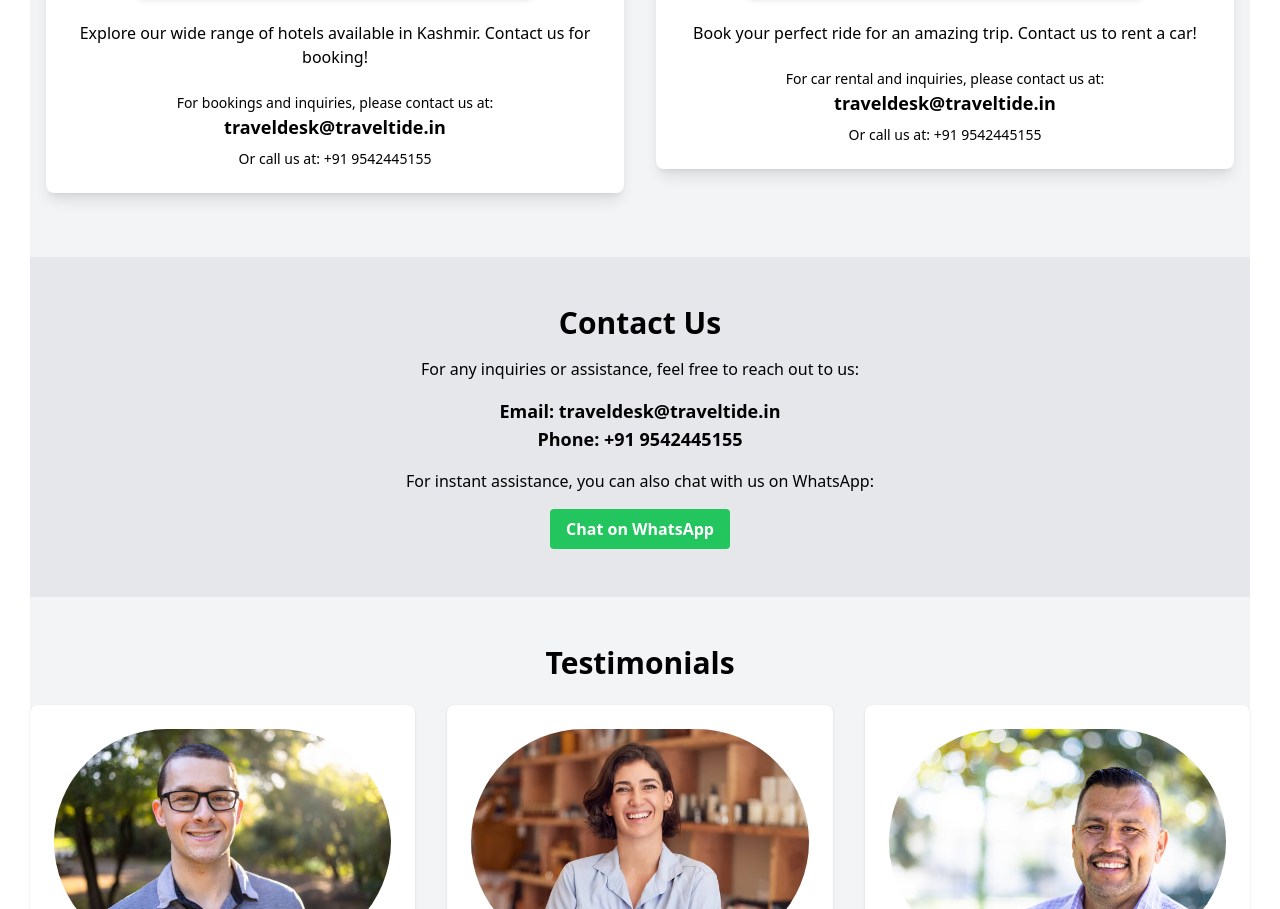
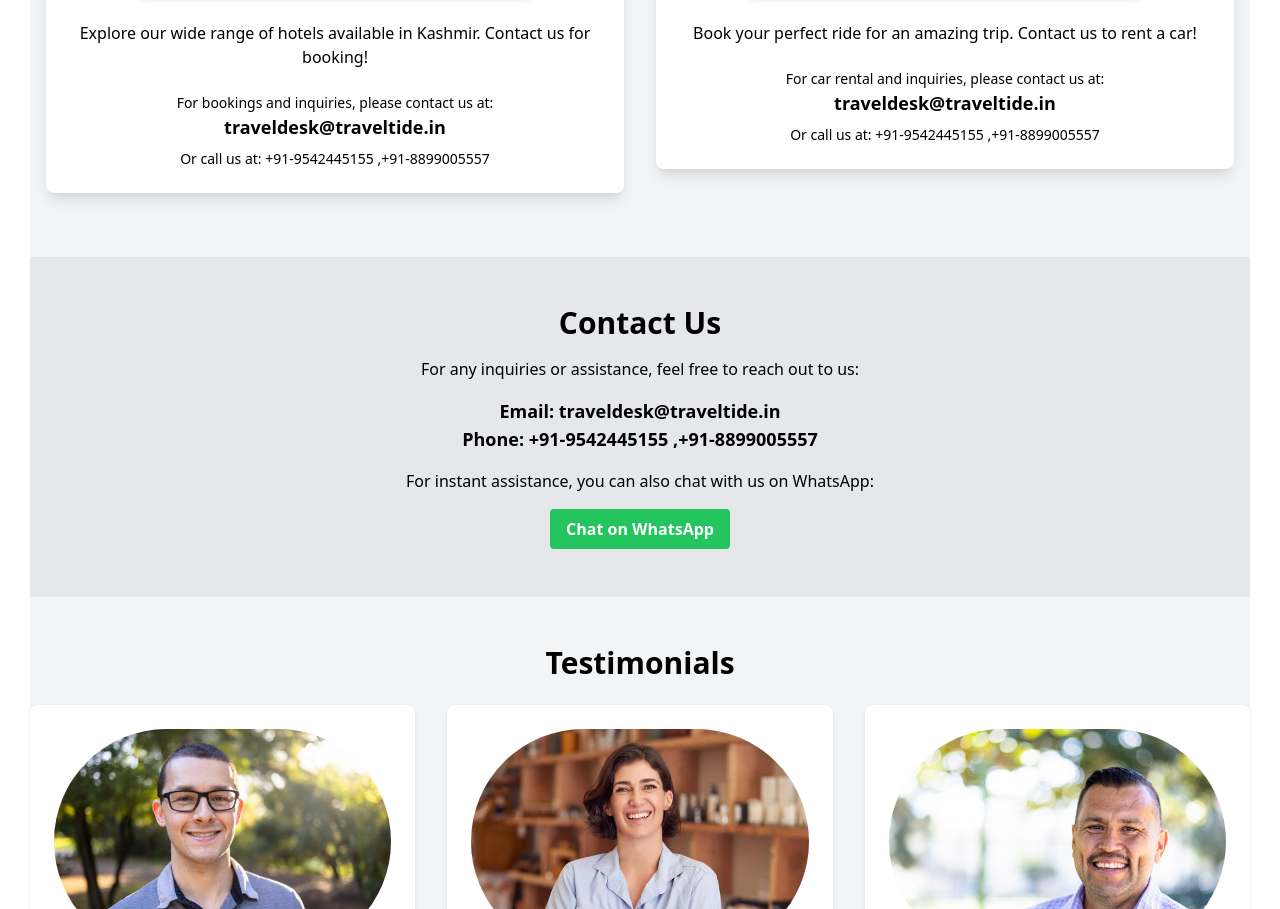
Before and after one commit to ayrshid99/TravelTide, a website: page index.html in a window 1280 px wide. Shown: the part 1502-2411 px from the top of the page. Drawn offline with nearby package versions, Linux system fonts and the light colour scheme.

Commit message:
add phone numbers

```diff
--- a/index.html
+++ b/index.html
@@ -19,7 +19,7 @@
         <div class="flex items-center space-x-4">
             <div>
                 <p class="text-white">Email: traveldesk@traveltide.in</p>
-                <p class="text-white">Phone:  +91 9542445155
+                <p class="text-white">Phone:  +91-9542445155 ,+91-8899005557
 </p>
             </div>
         </div>
@@ -123,7 +123,7 @@
 <section class="bg-white py-12">
     <div class="container mx-auto">
         <h2 class="text-3xl font-bold mb-8 text-center">Discover Travel Tide</h2>
-        <div class="flex flex-col md:flex-row justify-center items-stretch space-y-4 md:space-y-0 md:space-x-4">
+        <div class="flex flex-col md:flex-row justify-center items-stretch space-y-4 md:space-y-0">
             <div class="md:w-1/3">
                 <div class="bg-gray-200 p-4 rounded-lg h-full">
                     <img src="vision.jpg" alt="Kashmir Image 1" class="w-full h-48 object-cover rounded-lg mb-4">
@@ -169,7 +169,7 @@
                     <p class="text-sm">For bookings and inquiries, please contact us at:</p>
                     <p class="text-lg font-bold mb-2">traveldesk@traveltide.in
 </p>
-                    <p class="text-sm">Or call us at: +91 9542445155
+                    <p class="text-sm">Or call us at: +91-9542445155 ,+91-8899005557
 </p>
                 </div>
             </div>
@@ -185,7 +185,7 @@
                 <div class="text-center">
                     <p class="text-sm">For car rental and inquiries, please contact us at:</p>
                     <p class="text-lg font-bold mb-2">traveldesk@traveltide.in</p>
-                    <p class="text-sm">Or call us at:  +91 9542445155</p>
+                    <p class="text-sm">Or call us at:  +91-9542445155 ,+91-8899005557</p>
                 </div>
             </div>
         </div>
@@ -200,7 +200,7 @@
         <div class="mb-4">
             <p class="text-lg font-semibold">Email: traveldesk@traveltide.in
 </p>
-            <p class="text-lg font-semibold">Phone: +91 9542445155
+            <p class="text-lg font-semibold">Phone: +91-9542445155 ,+91-8899005557
 </p>
         </div>
         <p class="mb-4">For instant assistance, you can also chat with us on WhatsApp:</p>
```
